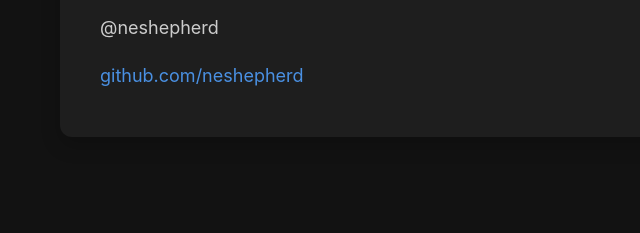
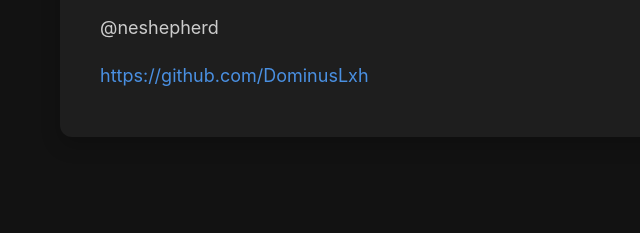
Before and after one commit to DominusLxh/portfolio_site_v2, a plain HTML site: page contact.html in a window 1280 px wide. Shown: the part 904-1137 px from the top of the page, 0-640 px from the left. Drawn offline with Linux system fonts and the light colour scheme; some icons are missing.

Commit message:
contact.html

```diff
--- a/contact.html
+++ b/contact.html
@@ -51,7 +51,7 @@
         <ul class="contact-list">
           <li><i class="fas fa-envelope"></i> neshepherd@mail.ru</li>
           <li><i class="fab fa-telegram"></i> @neshepherd</li>
-          <li><i class="fab fa-github"></i> <a href="https://github.com/neshepherd" target="_blank">github.com/neshepherd</a></li>
+          <li><i class="fab fa-github"></i> <a href="https://github.com/neshepherd" target="_blank">https://github.com/DominusLxh</a></li>
         </ul>
       </section>
     </div>
```
